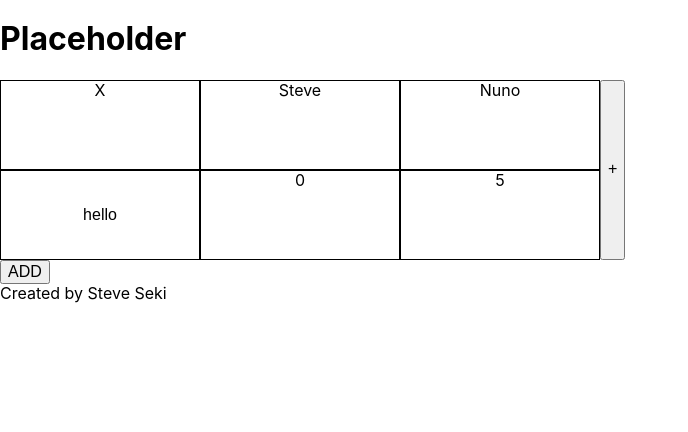
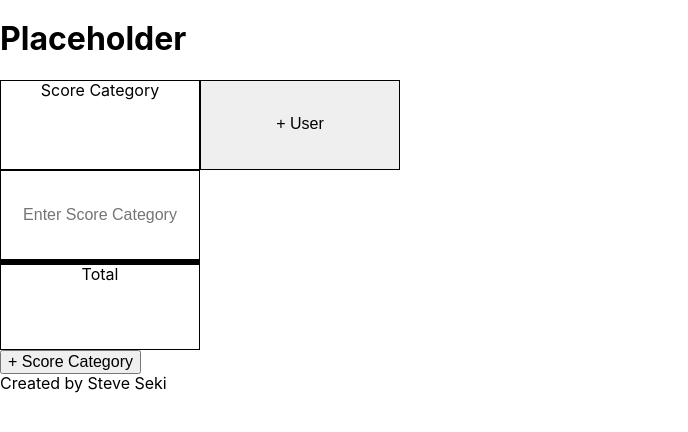
Before and after one commit to tseki88/steveSekiProjectFive, a React (Create React App) app: page / in a window 1280 px wide. Shown: the top 432 px of the page, without its empty margins (0-688 px from the left). Built offline with nearby package versions, Linux system fonts and the light colour scheme.

Commit message:
overall basic functionality complete; need to implement remove row/column functionality

```diff
--- a/src/App.css
+++ b/src/App.css
@@ -27,6 +27,7 @@
 }
 
 .cell {
+  position: relative;
   width: 200px;
   height: 90px;
   border: 1px solid black;
@@ -36,3 +37,7 @@
 .defaultOnLoad {
   text-transform: capitalize;
 }
+
+.sumRow .cell {
+  border-top: 5px solid black;
+}
--- a/src/Tool.js
+++ b/src/Tool.js
@@ -5,18 +5,9 @@ class ScoreTrackTool extends Component {
     constructor() {
         super();
         this.state = {
-            userbaseObjects: [
-                {
-                    userName: "Steve",
-                    userScore: [0],
-                },
-                {
-                    userName: "Nuno",
-                    userScore: [5],
-                }
-            ],
+            userbaseObjects: [],
             scoreType: [
-                "hello"
+                ""
             ],
         }
     };
@@ -39,12 +30,19 @@ class ScoreTrackTool extends Component {
         })
     }
 
-    handleScoreTypeChange = (e) => {
-        // Spreads existing values for scoreType into a copy, and then setState to the ScoreTypeCopy with the updated value.
-        let updatedScoreTypeSpreadArray = [...this.state.scoreType];
-        updatedScoreTypeSpreadArray[parseInt(e.target.id)] = e.target.value;
+    handleUserNameChange = (e) => {
+        let updatedUserbaseObjectsArray = [...this.state.userbaseObjects];
+        updatedUserbaseObjectsArray[e.target.id].userName = e.target.value;
         this.setState({
-            scoreType: updatedScoreTypeSpreadArray
+            userbaseObjects: updatedUserbaseObjectsArray
+        })
+    }
+
+    handleCellValueChange = (e) => {
+        let updatedUserbaseObjectsArray = [...this.state.userbaseObjects];
+        updatedUserbaseObjectsArray[e.target.name].userScore[e.target.id] = e.target.value;
+        this.setState({
+            userbaseObjects: updatedUserbaseObjectsArray
         })
     }
 
@@ -62,6 +60,7 @@ class ScoreTrackTool extends Component {
             let copyUserScoreArray = [...userObject.userScore];
             copyUserScoreArray.push(0);
             userObject.userScore = copyUserScoreArray;
+            return copyUserScoreArray
         });
         // This will then rerender and add another box to each user component
         this.setState({
@@ -69,24 +68,28 @@ class ScoreTrackTool extends Component {
         });
     }
 
+    handleScoreTypeChange = (e) => {
+        // Spreads existing values for scoreType into a copy, and then setState to the ScoreTypeCopy with the updated value.
+        let updatedScoreTypeSpreadArray = [...this.state.scoreType];
+        updatedScoreTypeSpreadArray[parseInt(e.target.id)] = e.target.value;
+        this.setState({
+            scoreType: updatedScoreTypeSpreadArray
+        })
+    }
 
     render() {
         return (
             <div>
                 <div className="flex scoreContainer">
                     <div>
-                        <div className="cell emptyCell">X</div>
-                        {this.state.scoreType.length === 0
-                            ?
-                            <div className="cell scoreType defaultOnLoad"><span>+</span> add score category</div>
-                            :
-                            this.state.scoreType.map((scoreTypeName, i) => {
-                                return(
-                                    <div key={i}>
-                                        <input ref="stringInput" type="text" className="cell scoreType" onChange={this.handleScoreTypeChange} value={this.state.scoreType[i]} key={i} id={i} />
-                                    </div>
-                                )
-                            }) }
+                        <div className="cell emptyCell">Score Category</div>
+                        {this.state.scoreType.map((scoreTypeName, i) => {
+                            return(
+                                <div key={i}>
+                                    <input ref="stringInput" placeholder="Enter Score Category" type="text" className="cell scoreType" onChange={this.handleScoreTypeChange} value={this.state.scoreType[i]} key={i} id={i} />
+                                </div>
+                            )
+                        }) }
                     </div>
                     {this.state.userbaseObjects.map((userObject, i) => {
                         return(
@@ -97,12 +100,23 @@ class ScoreTrackTool extends Component {
                             scoreTypeReferenceRow={i}
                             keyValue={i}
                             key={i}
+                            handleUserNameChange={this.handleUserNameChange}
+                            handleCellValueChange={this.handleCellValueChange}
                         />
                         )
                     })}
-                    <button onClick={this.addNewUserObject}>+</button>
+                    <button className="cell" onClick={this.addNewUserObject}>+ User</button>
                 </div>
-                <button onClick={this.addNewScoreCategory}>ADD</button>
+                <div className="sumRow flex">
+                    <div className="cell">Total</div>
+                    {this.state.userbaseObjects.map((userObject, i) => {
+                        return(
+                        <div className="cell" key={i}>
+                            {this.state.userbaseObjects[i].userScore.reduce((a,b) => parseInt(a) + parseInt(b), 0)}</div>
+                        )
+                    })}
+                </div>
+                <button onClick={this.addNewScoreCategory}>+ Score Category</button>
             </div>
         );
     };
--- a/src/UserComponent.js
+++ b/src/UserComponent.js
@@ -1,40 +1,20 @@
 import React, { Component } from 'react';
-import userbaseOnLoad from './userbaseDefault';
 
 class UserComponent extends Component {
-    // constructor() {
-    //     super();
-    //     this.state = {
-    //         userbaseObjects: [
-    //             {
-    //                 userName: "",
-    //                 userScore: [],
-    //             },
-    //         ],
-    //     }
-    // }
     render() {
         return(
-            // Is this ternary even needed...?
-            (this.props.userbaseObjects.userName === "" && this.props.userbaseObjects.length === 1)
-                ?
-            <div className="userComponent">
-                <div className="userName cell defaultOnLoad"><span>+</span> {userbaseOnLoad[0].userName}</div>
-                <div className="cell">{userbaseOnLoad[0].score}</div>
-            </div>
-                :
-            // this.props.userbaseObjects.map((user, i) => {
-                // return(
             <div className="userComponent" key={this.props.keyValue}>
-                        <div className="userName cell" id={this.props.userName}>{this.props.userName}</div>
+                <input type="text" placeholder="Enter User" className="userName cell"
+                onChange={(e) => this.props.handleUserNameChange(e)}
+                id={this.props.keyValue} value={this.props.userName} />
                 {this.props.userScoreArray.map((scoreValue, i) => {
                     return(
-                                <div className="cell" key={i}>{scoreValue}</div>
+                        <div key={i}>
+                            <input type="number" className="cell" key={i} name={this.props.keyValue} id={i} onChange={(e) => this.props.handleCellValueChange(e)}value={scoreValue} />
+                        </div>
                     )
                 }) }
             </div>
-                // )
-                // })
         );
     };
 };
```
Also changed, not shown: 1 other file (tests, documents, lock files or other folders). Lines whose indentation alone changed are shown as unchanged.
